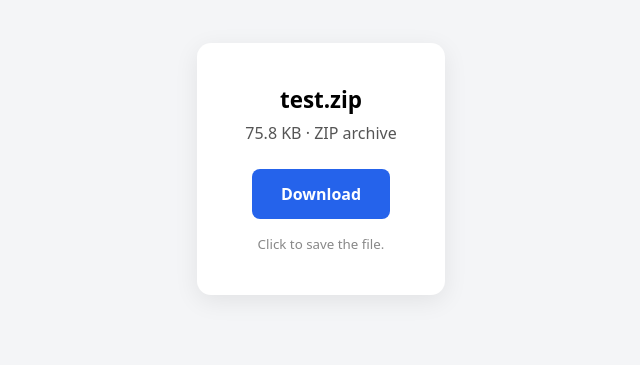
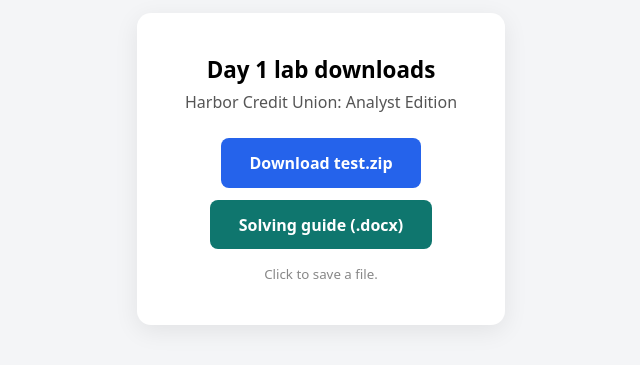
Before and after one commit to anishalx/cisftest, a plain HTML site: page index.html in a window 1280 px wide. Shown: the part 231-596 px from the top of the page, without its empty margins (319-959 px from the left). Drawn offline with Linux system fonts and the light colour scheme.

Commit message:
Add Harbor Analyst Edition solving guide

```diff
--- a/index.html
+++ b/index.html
@@ -22,6 +22,8 @@
     background: #2563eb; color: #fff; text-decoration: none; font-weight: 600;
   }
   a:hover { background: #1d4ed8; }
+  a.alt { display: block; width: fit-content; margin: .75rem auto 0; background: #0f766e; }
+  a.alt:hover { background: #115e59; }
   small { display: block; margin-top: 1rem; color: #888; }
   @media (prefers-color-scheme: dark) {
     body { background: #16181d; }
@@ -32,10 +34,11 @@
 </head>
 <body>
 <main>
-  <h1>test.zip</h1>
-  <p>75.8 KB · ZIP archive</p>
-  <a href="test.zip" download>Download</a>
-  <small>Click to save the file.</small>
+  <h1>Day 1 lab downloads</h1>
+  <p>Harbor Credit Union: Analyst Edition</p>
+  <a href="test.zip" download>Download test.zip</a>
+  <a class="alt" href="Harbor-Analyst-Lab-Solving-Guide.docx" download>Solving guide (.docx)</a>
+  <small>Click to save a file.</small>
 </main>
 </body>
 </html>
```
Also changed, not shown: 1 other file.
